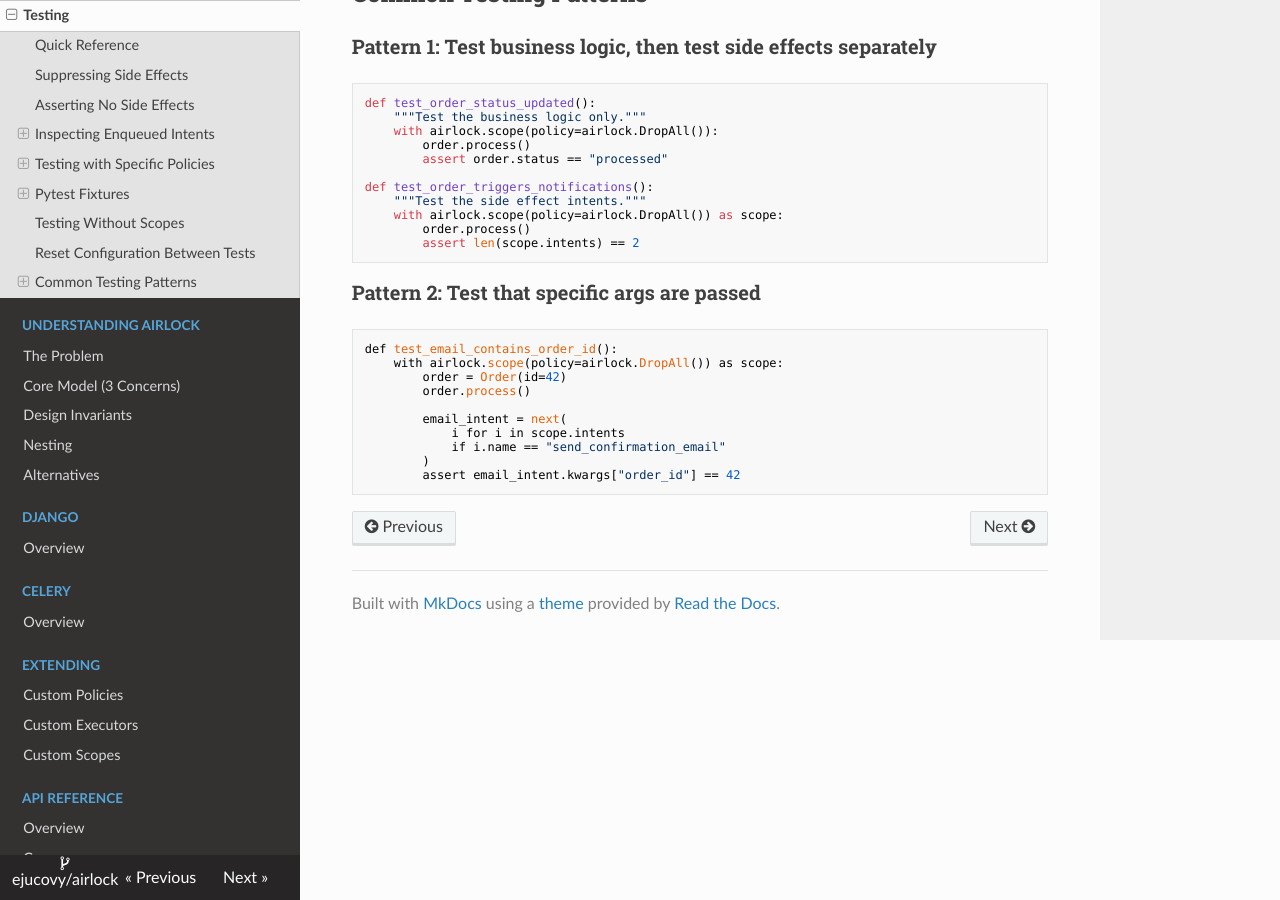
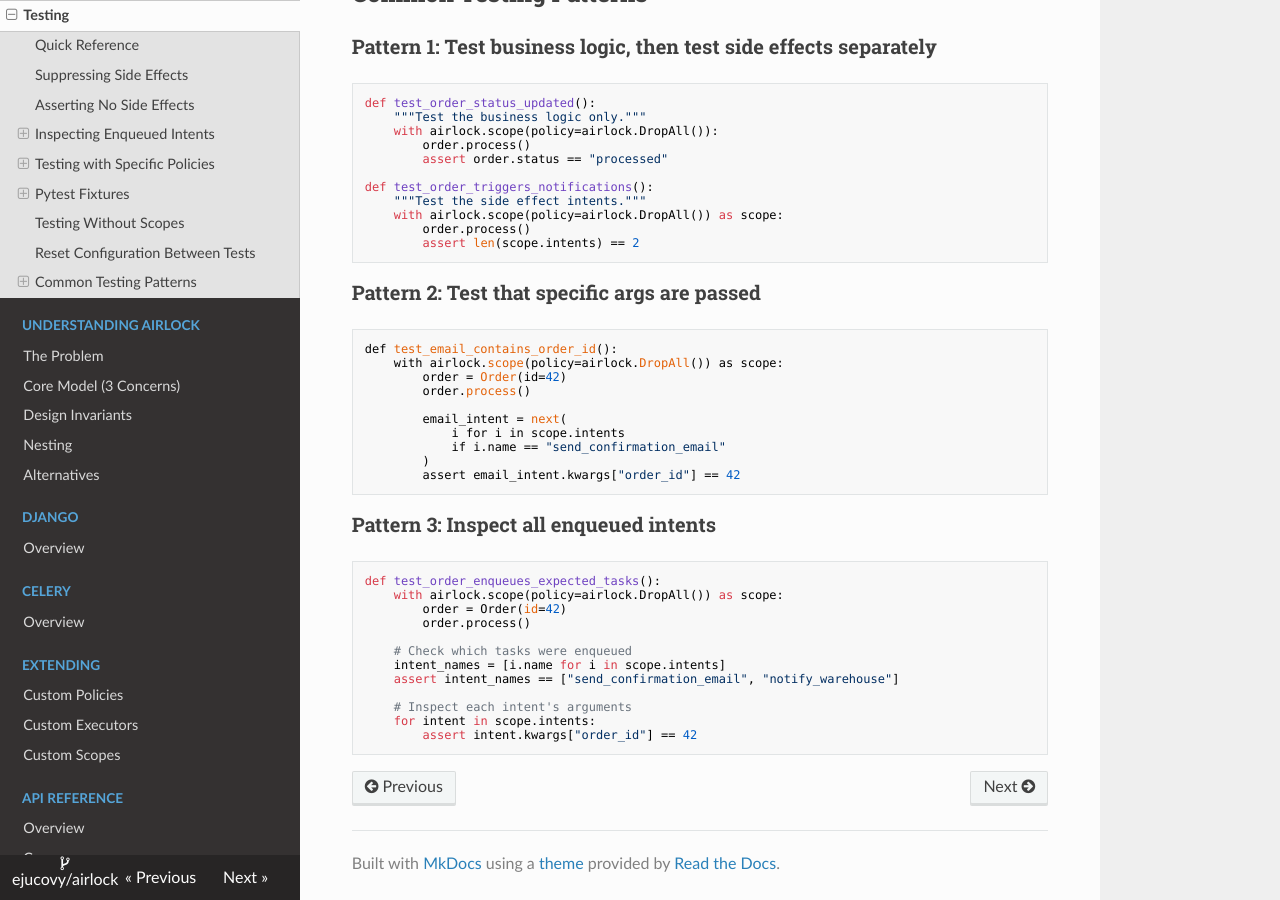
Before and after one commit to ejucovy/airlock, an MkDocs documentation site: the page built from docs/testing.md, in a window 1280 px wide and 900 px high, scrolled down 3784 px. Built offline with MkDocs 1.6.1, drawn with Linux system fonts in a browser that asks for light colours; nearby versions of some CDN libraries.

Commit message:
Add Pattern 3 for inspecting all enqueued intents

````diff
--- a/docs/testing.md
+++ b/docs/testing.md
@@ -234,3 +234,20 @@ def test_email_contains_order_id():
         )
         assert email_intent.kwargs["order_id"] == 42
 ```
+
+### Pattern 3: Inspect all enqueued intents
+
+```python
+def test_order_enqueues_expected_tasks():
+    with airlock.scope(policy=airlock.DropAll()) as scope:
+        order = Order(id=42)
+        order.process()
+
+    # Check which tasks were enqueued
+    intent_names = [i.name for i in scope.intents]
+    assert intent_names == ["send_confirmation_email", "notify_warehouse"]
+
+    # Inspect each intent's arguments
+    for intent in scope.intents:
+        assert intent.kwargs["order_id"] == 42
+```
````
